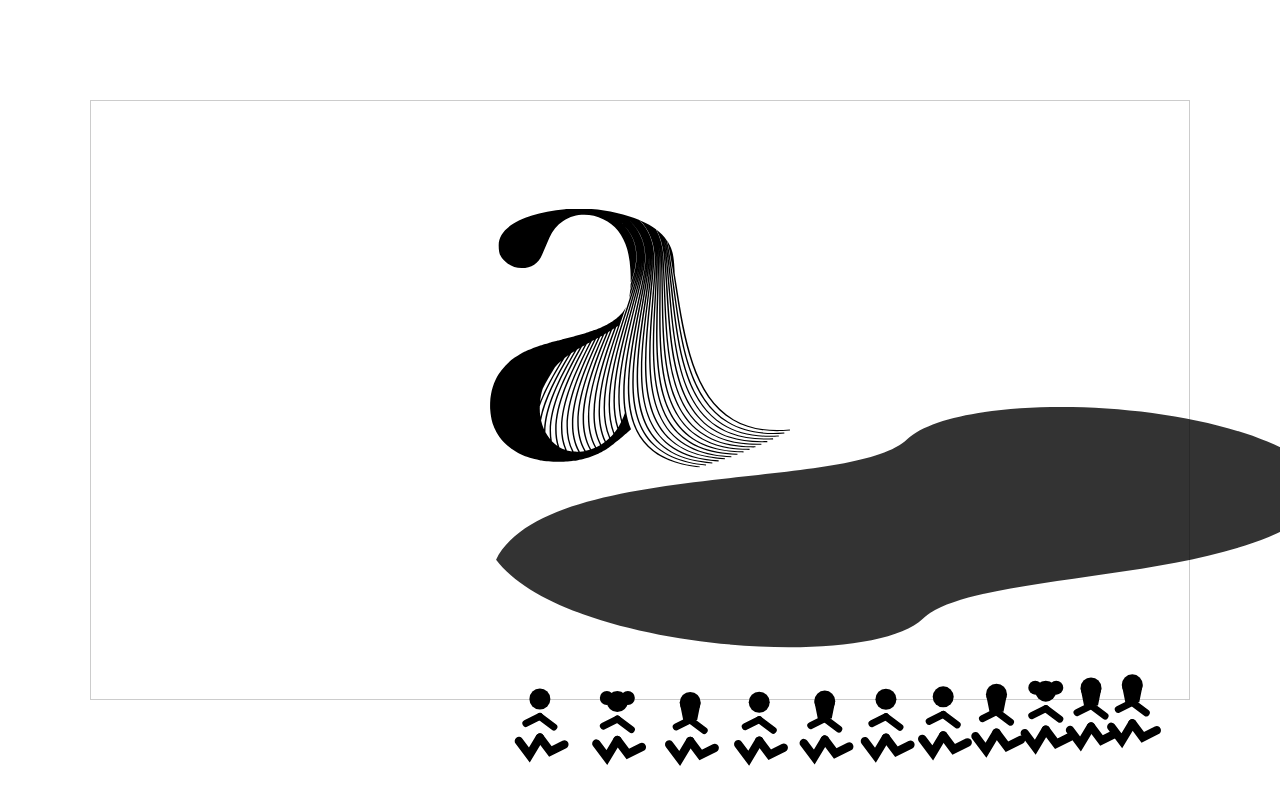
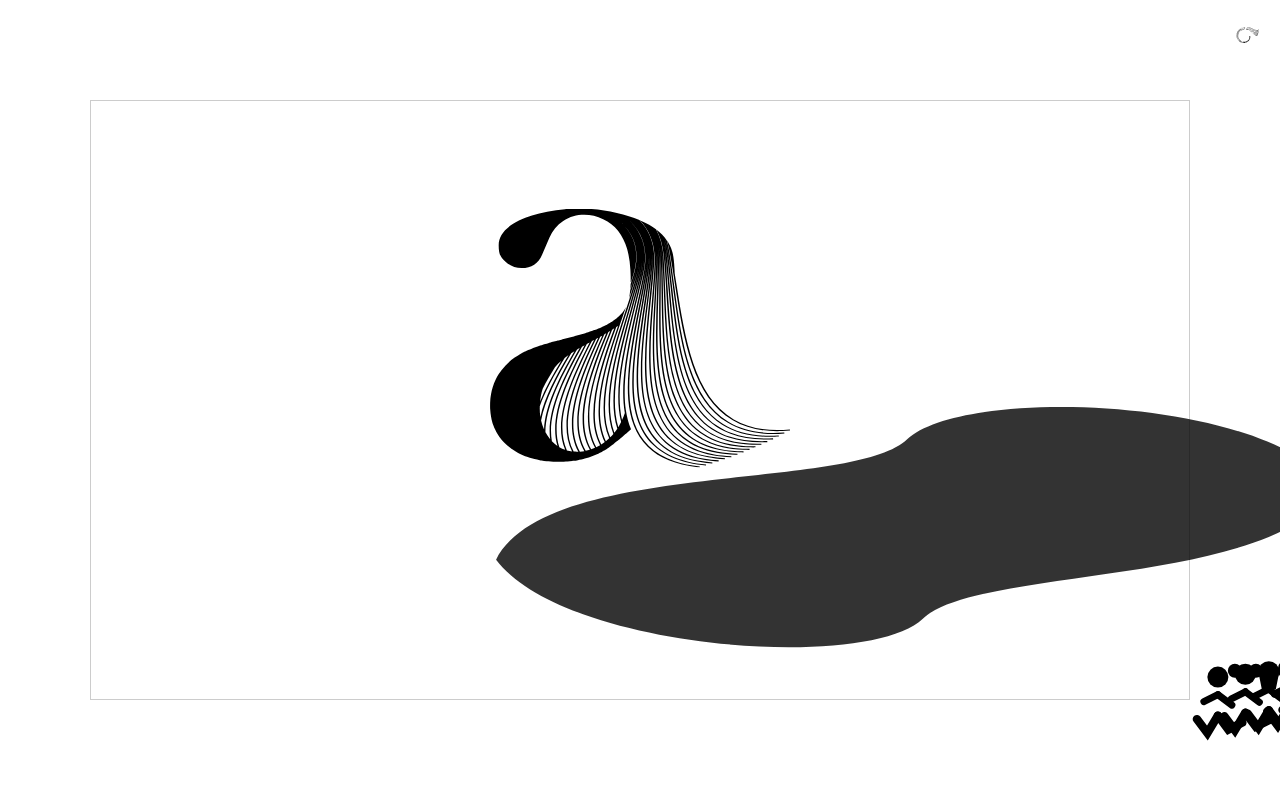
Before and after one commit to AfterSchoolAgency/website, a Next.js app: page / in a window 1280 px wide. Built offline with nearby package versions, Linux system fonts and the light colour scheme.

Commit message:
feat: Add top-right info panel component

```diff
--- a/src/app/globals.css
+++ b/src/app/globals.css
@@ -40,3 +40,35 @@
     color-scheme: dark;
   }
 }
+
+/* Info Panel Styles */
+.info-icon-container {
+  position: fixed;
+  top: 20px;
+  right: 20px;
+  z-index: 1000;
+  cursor: pointer;
+}
+
+.info-panel {
+  position: fixed;
+  top: 0;
+  right: -300px; /* Start off-screen */
+  width: 280px;
+  height: 100%;
+  background: var(--background, #ffffff);
+  color: var(--foreground, #171717);
+  padding: 60px 20px 20px 20px;
+  box-shadow: -2px 0 5px rgba(0,0,0,0.1);
+  transition: right 0.4s ease-in-out;
+  z-index: 999;
+}
+
+.info-panel.open {
+  right: 0; /* Slide in */
+}
+
+.info-panel p {
+  font-size: 16px;
+  line-height: 1.6;
+}
--- a/src/app/layout.tsx
+++ b/src/app/layout.tsx
@@ -1,6 +1,7 @@
 import type { Metadata } from "next";
 import { Geist, Geist_Mono } from "next/font/google";
 import "./globals.css";
+import InfoPanel from '../components/InfoPanel';
 
 const geistSans = Geist({
   variable: "--font-geist-sans",
@@ -25,6 +26,7 @@
   return (
     <html lang="en">
       <body className={`${geistSans.variable} ${geistMono.variable}`}>
+        <InfoPanel />
         {children}
       </body>
     </html>
--- /dev/null
+++ b/src/components/InfoPanel.js
@@ -0,0 +1,27 @@
+'use client';
+
+import { useState } from 'react';
+import Image from 'next/image';
+
+const InfoPanel = () => {
+  const [isOpen, setIsOpen] = useState(false);
+
+  const togglePanel = () => {
+    setIsOpen(!isOpen);
+  };
+
+  return (
+    <>
+      <div className="info-icon-container" onClick={togglePanel}>
+        <Image src="/GRAPHIC ELEMENT.svg" alt="Info" width={32} height={32} />
+      </div>
+      <div className={`info-panel ${isOpen ? 'open' : ''}`}>
+        <p>
+          After school is a creative collective of designers directors artist musicians writers engineers
+        </p>
+      </div>
+    </>
+  );
+};
+
+export default InfoPanel;
```
Also changed, not shown: GRAPHIC ELEMENT.svg (added).
